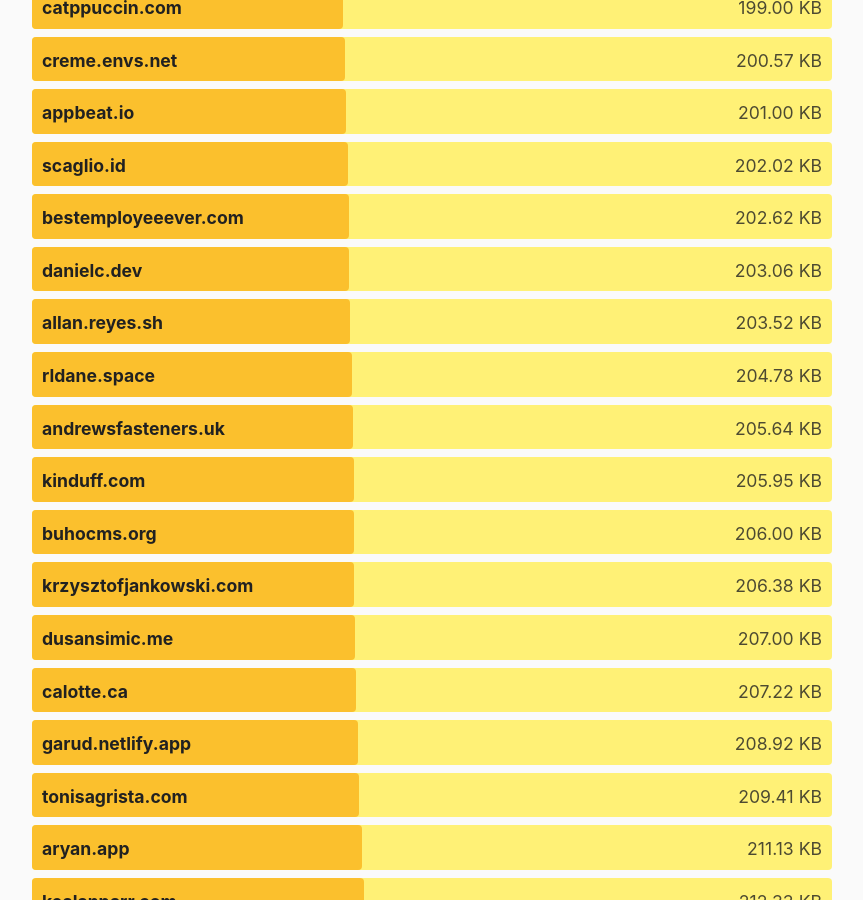
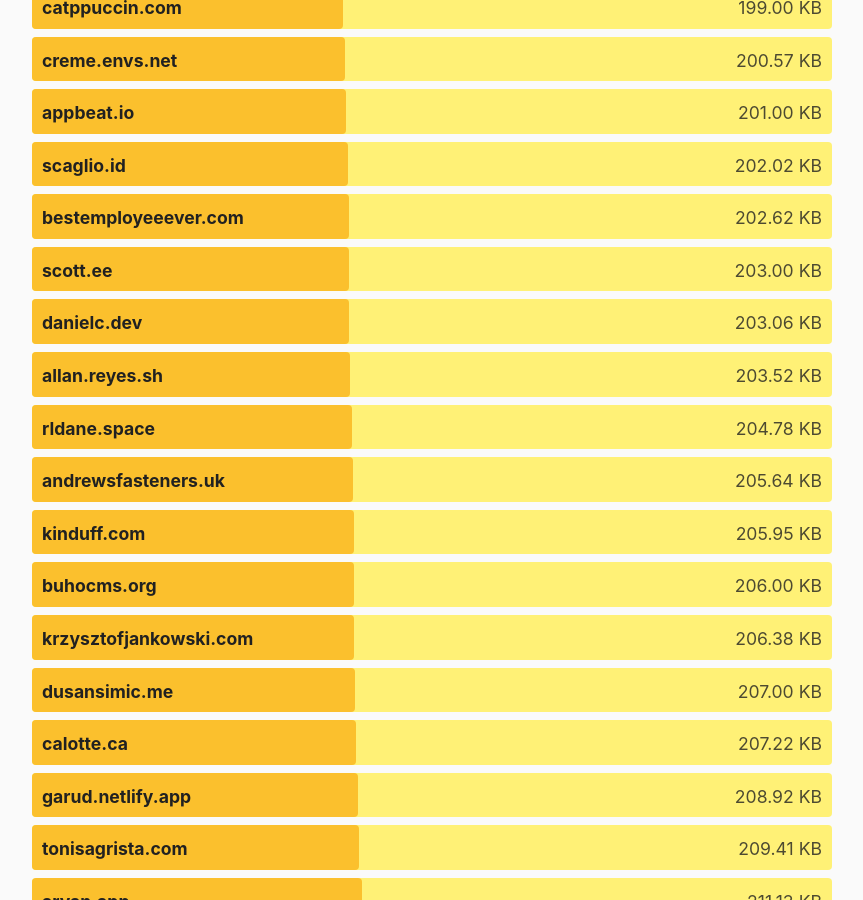
Before and after one commit to kevquirk/512kb.club, a Jekyll site: the page built from index.md, in a window 1280 px wide and 900 px high, scrolled down 33412 px. Shown: the whole window, without its empty margins (208-1071 px from the left). Built offline with Jekyll 4.4.1, drawn with Linux system fonts in a browser that asks for light colours.

Commit message:
Add scott.ee
Scan:

https://radar.cloudflare.com/scan/5fffc99b-1883-42d7-8716-2ddc0ab740dc/summary

```diff
--- a/_data/sites.yml
+++ b/_data/sites.yml
@@ -4187,3 +4187,8 @@
   url: https://zwieratko.sk/
   size: 30.94
   last_checked: 2025-05-18
+
+- domain: scott.ee
+  url: https://scott.ee/
+  size: 203
+  last_checked: 2025-05-31
```
